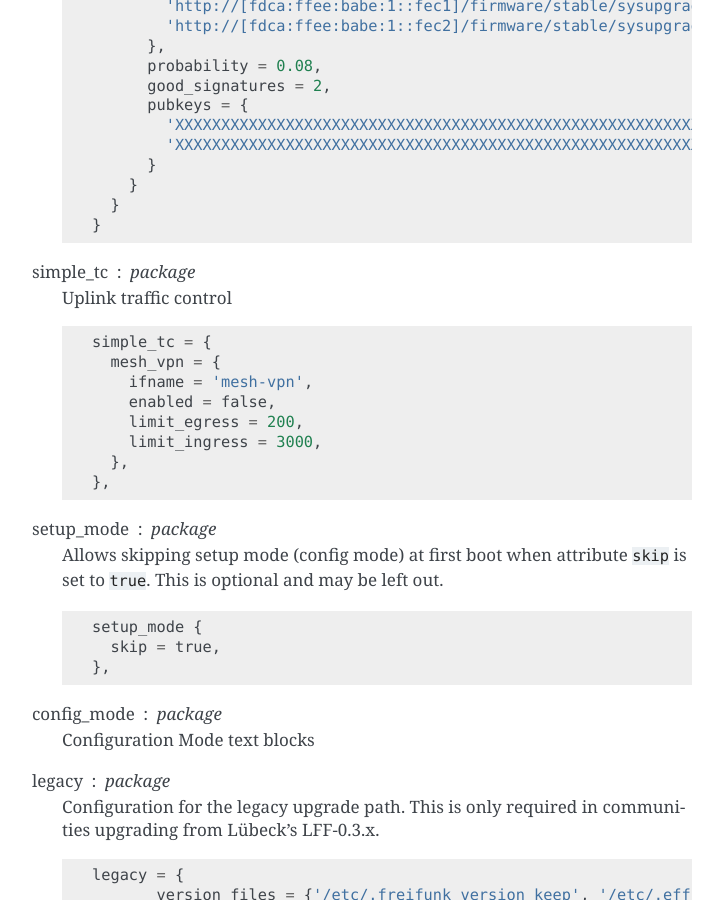
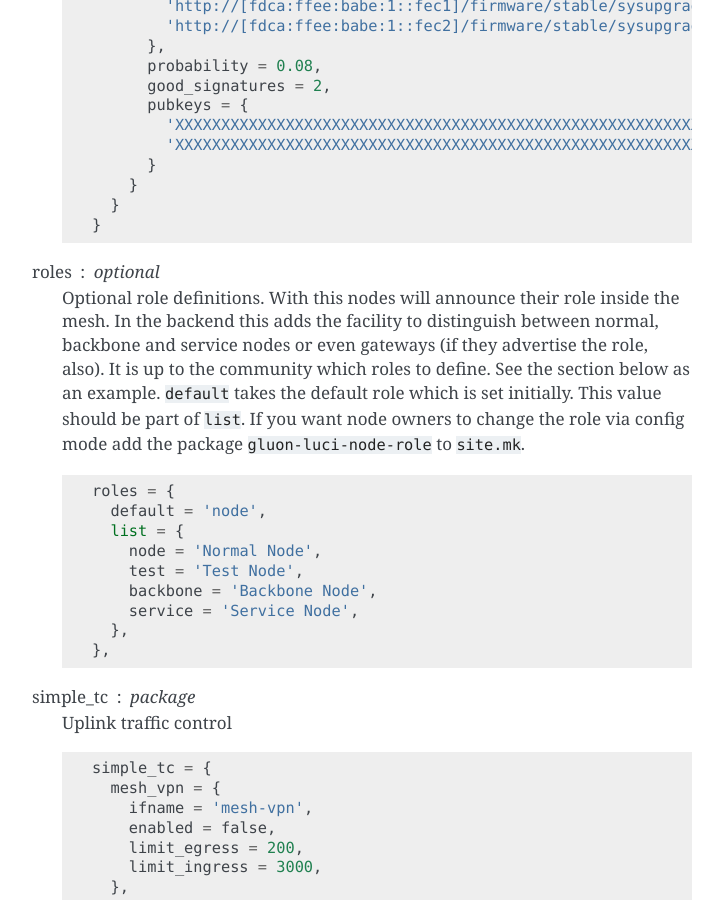
Before and after one commit to freifunk-gluon/gluon, a Sphinx documentation site: the page built from docs/user/site.rst, in a window 1280 px wide and 900 px high, scrolled down 2636 px. Shown: the whole window, without its empty margins (388-1111 px from the left). Built offline with Sphinx 7.4.7, drawn with Linux system fonts in a browser that asks for light colours; some of the changed text lies outside the part shown.

Commit message:
add documentation for roles feature add by https://github.com/freifunk-gluon/packages/pull/83

```diff
--- a/docs/index.rst
+++ b/docs/index.rst
@@ -27,6 +27,7 @@ Features
    features/mesh-on-wan
    features/announce
    features/authorized-keys
+   features/roles
 
 Developer Documentation
 -----------------------
--- a/docs/site-example/site.conf
+++ b/docs/site-example/site.conf
@@ -135,6 +135,17 @@
     },
   },
 
+  -- Node roles
+  -- roles {
+  --   default = 'node',
+  --   list = {
+  --     node = 'Normal Node',
+  --     test = 'Test Node',
+  --     backbone = 'Backbone Node',
+  --     service = 'Service Node',
+  --   },
+  -- },
+
   -- Bandwidth limiting
   simple_tc = {
     mesh_vpn = {
--- a/docs/user/site.rst
+++ b/docs/user/site.rst
@@ -139,6 +139,26 @@ autoupdater : package
         }
       }
 
+roles : optional
+    Optional role definitions. With this nodes will announce their role inside the mesh.
+    In the backend this adds the facility to distinguish between normal, backbone and
+    service nodes or even gateways (if they advertise the role, also). It is up to
+    the community which roles to define. See the section below as an example.
+    ``default`` takes the default role which is set initially. This value should be
+    part of ``list``. If you want node owners to change the role via config mode add
+    the package ``gluon-luci-node-role`` to ``site.mk``.
+    ::
+
+      roles = {
+        default = 'node',
+        list = {
+          node = 'Normal Node',
+          test = 'Test Node',
+          backbone = 'Backbone Node',
+          service = 'Service Node',
+        },
+      },
+
 simple_tc : package
     Uplink traffic control
     ::
```
Also changed, not shown: docs/features/roles.rst (added, +32 -0 lines).
